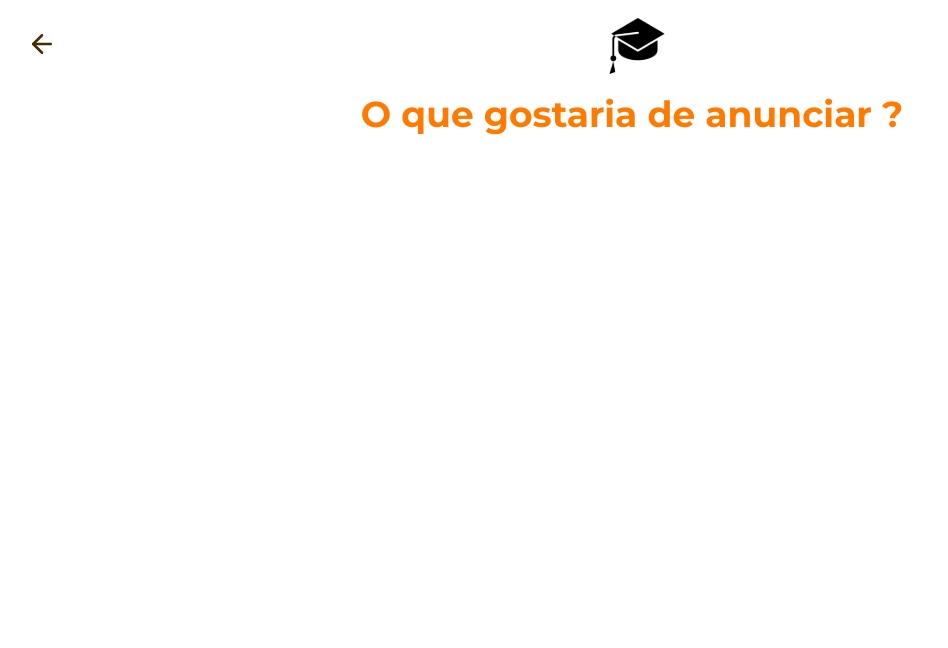
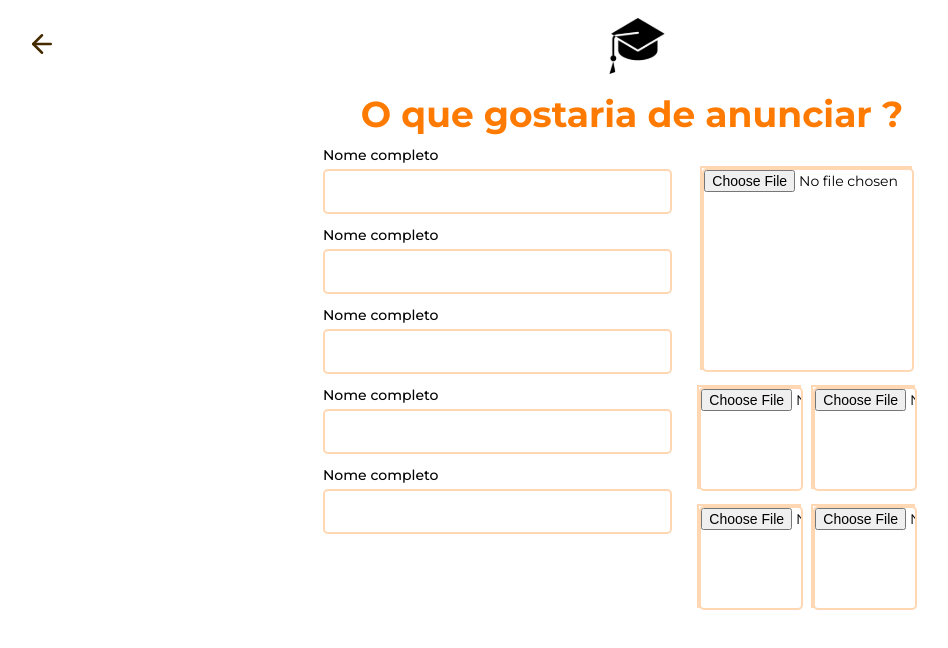
Before and after one commit to gbryan6/bairs-web, a React (Create React App) app in the folder frontend/: page /newad in a window 1280 px wide. Shown: the top 648 px of the page, without its empty margins (8-956 px from the left). Built offline with nearby package versions, Linux system fonts and the light colour scheme.

Commit message:
feat: building register ad

```diff
--- a/frontend/src/components/header.js
+++ b/frontend/src/components/header.js
@@ -1,37 +1,49 @@
-import React from 'react';
-import { MdSearch } from 'react-icons/md';
-import { FiBell } from 'react-icons/fi';
-import '../styles/components/header.css';
-import Logo from '../images/bairsLogoP.svg';
-import Pefil from '../images/perfilP.jpg'
+import React from "react";
+import { MdSearch } from "react-icons/md";
+import { FiBell } from "react-icons/fi";
+import "../styles/components/header.css";
+import Logo from "../images/bairsLogoP.svg";
+import Pefil from "../images/perfilP.jpg";
+import { Link } from "react-router-dom";
 
 function Header() {
+  let Logged = localStorage.getItem("userID");
   return (
     <div>
       <nav className="top-bar__content">
         <img src={Logo} alt="Logotipo Bairs" className="top-bar__logo" />
         <div className="top-bar__search">
-                    <input type="text" name="search" id="search" placeholder='Pesquise algo ...' className="top-bar___text" />
+          <input
+            type="text"
+            name="search"
+            id="search"
+            placeholder="Pesquise algo ..."
+            className="top-bar___text"
+          />
           <div className="icon-button search__icon">
-                        <MdSearch className="icon"/>
+            <MdSearch className="icon" />
           </div>
         </div>
-
+        {Logged ? (
+          <>
             <div className="top-bar__login">
-                    <img src={Pefil} alt=""/>
-                    <a href="#">Entrar</a>
+              <img src={Pefil} alt="" />
+              <a href="#">Nome</a>
             </div>
             <div className="icon-button">
-                    <FiBell className="notification"/>
+              <FiBell className="notification" />
             </div>
+          </>
+        ) : (
+          ""
+        )}
 
-                <button className="top-bar__button">
+        <Link to={Logged ? "/newad" : "/register"} className="top-bar__button">
           Quero anunciar
-                </button>
-
+        </Link>
       </nav>
     </div>
-    )
+  );
 }
 
 export default Header;
--- a/frontend/src/pages/login.js
+++ b/frontend/src/pages/login.js
@@ -26,7 +26,7 @@ function Login() {
           localStorage.setItem('userId', response.data.id);
           history.push('/');
         } catch (error) {
-          alert('nao foi possivel');
+          return ;
         }
     }
 
@@ -66,6 +66,9 @@ function Login() {
                   />
                   <label htmlFor="password">Senha  </label>
                 </div>
+                <div>
+                  <p>{}</p>
+                </div>
               </div>
               <div className="wrapper__options">
                 <label htmlFor="remember" className="login__remember-me">
--- a/frontend/src/pages/register.js
+++ b/frontend/src/pages/register.js
@@ -6,13 +6,13 @@ import RegisterHead from "../components/registerHead.js";
 
 function Register() {
   const [thumbnail, setThumbnail] = useState(null);
-  const [date, setDate] = useState('');
+  const [date, setDate] = useState("");
 
   const preview = useMemo(() => {
     return thumbnail ? URL.createObjectURL(thumbnail) : null;
   }, [thumbnail]);
 
-  function handleRegister(e){
+  function handleRegister(e) {
     e.preventDefault();
     console.log(date);
   }
@@ -27,19 +27,24 @@ function Register() {
               <input type="text" name="name" id="name" required />
 
               <div className="wrapper__form">
-              <label htmlFor="nickname">Usuario
-              <input type="text" name="nickname" id="nickname" required />
-              </label>
+                <label htmlFor="nickname">
+                  Usuario
+                  <input type="text" name="nickname" id="nickname" required />
+                </label>
 
-              <label htmlFor="password">Senha
-              <input type="password" name="password" id="password" required />
-              </label>
+                <label htmlFor="password">
+                  Senha
+                  <input
+                    type="password"
+                    name="password"
+                    id="password"
+                    required
+                  />
+                </label>
               </div>
 
               <label htmlFor="email">E-mail válido</label>
               <input type="text" name="email" id="email" required />
-
-
 
               <label htmlFor="description">Breve descrição</label>
               <input type="text" id="description" name="description" />
@@ -58,7 +63,14 @@ function Register() {
 
                 <label htmlFor="birth">
                   Data de nascimento
-                  <input type="date" id="birth" name="birth" value={date} onChange={ e => setDate(e.target.value)} required />
+                  <input
+                    type="date"
+                    id="birth"
+                    name="birth"
+                    value={date}
+                    onChange={(e) => setDate(e.target.value)}
+                    required
+                  />
                 </label>
               </div>
 
@@ -75,7 +87,8 @@ function Register() {
                 style={{
                   backgroundImage: `url(${preview})`,
                   backgroundSize: "contain",
-                  backgroundPosition: "top",
+                  backgroundPosition: "center",
+                  backgroundRepeat: "no-repeat",
                 }}
                 className={thumbnail ? "has-thumbnail" : ""}
               >
@@ -87,7 +100,6 @@ function Register() {
                 <FaUserCircle className="icon" />
               </label>
               <p>Inserir foto</p>
-
             </div>
           </form>
         </div>
--- a/frontend/src/pages/registerad.js
+++ b/frontend/src/pages/registerad.js
@@ -1,12 +1,62 @@
-import React from 'react';
-import RegisterHead from '../components/registerHead.js';
+import React from "react";
+import RegisterHead from "../components/registerHead.js";
+import { AiOutlineCamera } from "react-icons/ai";
 // import { Container } from './styles';
+import "../styles/pages/registerad.css";
 
 function RegisterAd() {
   return (
-      <div>
-        <RegisterHead title="O que gostaria de anunciar ?"/>
+    <div className="newad__content">
+      <RegisterHead title="O que gostaria de anunciar ?" />
+
+      <div className="newad__registerarea">
+        <div className="form__content--ad">
+          <form action="">
+            <div className="inputs__area">
+              <div className="wrapper__ad">
+                <label htmlFor="name">Nome completo</label>
+                <input type="text" name="name" id="name" required />
+              </div>
+              <div className="wrapper__ad">
+                <label htmlFor="name">Nome completo</label>
+                <input type="text" name="name" id="name" required />
+              </div>
+              <div className="wrapper__ad">
+                <label htmlFor="name">Nome completo</label>
+                <input type="text" name="name" id="name" required />
+              </div>
+              <div className="wrapper__ad">
+                <label htmlFor="name">Nome completo</label>
+                <input type="text" name="name" id="name" required />
+              </div>
+              <div className="wrapper__ad">
+                <label htmlFor="name">Nome completo</label>
+                <input type="text" name="name" id="name" required />
+              </div>
+            </div>
+            <div className="photos__ad">
+              <label htmlFor="" id="main">
+                <input type="file" name="" id="main" />
+              </label>
+              <div className="small">
+                <label htmlFor="" id="sec">
+                  <input type="file" name="" id="sec" />
+                </label>
+                <label htmlFor="" id="sec">
+                  <input type="file" name="" id="sec" />
+                </label>
+                <label htmlFor="" id="sec">
+                  <input type="file" name="" id="sec" />
+                </label>
+                <label htmlFor="" id="sec">
+                  <input type="file" name="" id="sec" />
+                </label>
+              </div>
+            </div>
+          </form>
+        </div>
       </div>
+    </div>
   );
 }
 
--- a/frontend/src/styles/components/header.css
+++ b/frontend/src/styles/components/header.css
@@ -86,6 +86,10 @@
     color: white;
     box-shadow: 0px 1px 0px rgba(0, 0, 0, 0.25);
     transition: all 0.9s;
+    text-decoration: none;
+    display: flex;
+    align-items: center;
+    justify-content: center;
 }
 
 .top-bar__button:hover {
--- /dev/null
+++ b/frontend/src/styles/pages/registerad.css
@@ -0,0 +1,88 @@
+.newad__registerarea {
+    display: flex;
+    justify-content: center;
+    align-items: center;
+}
+
+.form__content--ad {
+    width: 80%;
+    display: flex;
+    flex-direction: row;
+    justify-content: center
+}
+
+.form__content--ad form {
+    display: flex;
+}
+
+.form__content--ad input {
+    max-width: 400px;
+    width: auto;
+    height: 41px;
+    font-size: 14px;
+    background: #FFFFFF;
+    border: 2px solid rgba(255, 122, 0, 0.3);
+    border-radius: 5px;
+}
+
+.form__content--ad input:focus {
+    outline: none;
+}
+
+.form__content--ad input,
+select {
+    font-family: "Montserrat", sans-serif;
+    padding: 0 7px;
+}
+
+.form__content--ad label {
+    font-family: Montserrat;
+    font-style: normal;
+    font-weight: 500;
+    font-size: 14px;
+    margin-top: 10px;
+    margin-bottom: 5px;
+    text-align: initial;
+}
+
+.wrapper__ad {
+    width: 100%;
+    height: 80px;
+    display: flex;
+    flex-direction: column;
+}
+
+.photos__ad {
+    margin-top: 20px;
+    width: 50%;
+    display: flex;
+    flex-direction: column;
+    align-items: center;
+}
+
+.photos__ad label {
+    border: 2px solid rgba(255, 122, 0, 0.3);
+}
+
+.inputs__area {
+    width: 400px;
+    margin: 0;
+}
+
+#main {
+    width: 208px;
+    height: 200px;
+    padding: 0;
+}
+
+#sec {
+    width: 100px;
+    height: 100px;
+    padding: 0;
+}
+
+.small {
+    display: grid;
+    grid-template-columns: 1fr 1fr;
+    column-gap: 10px;
+}
```
Also changed, not shown: frontend/src/components/feed.js (+5 -6 lines), frontend/src/styles/pages/register.css (+4 -6 lines). Lines whose indentation alone changed are shown as unchanged.
